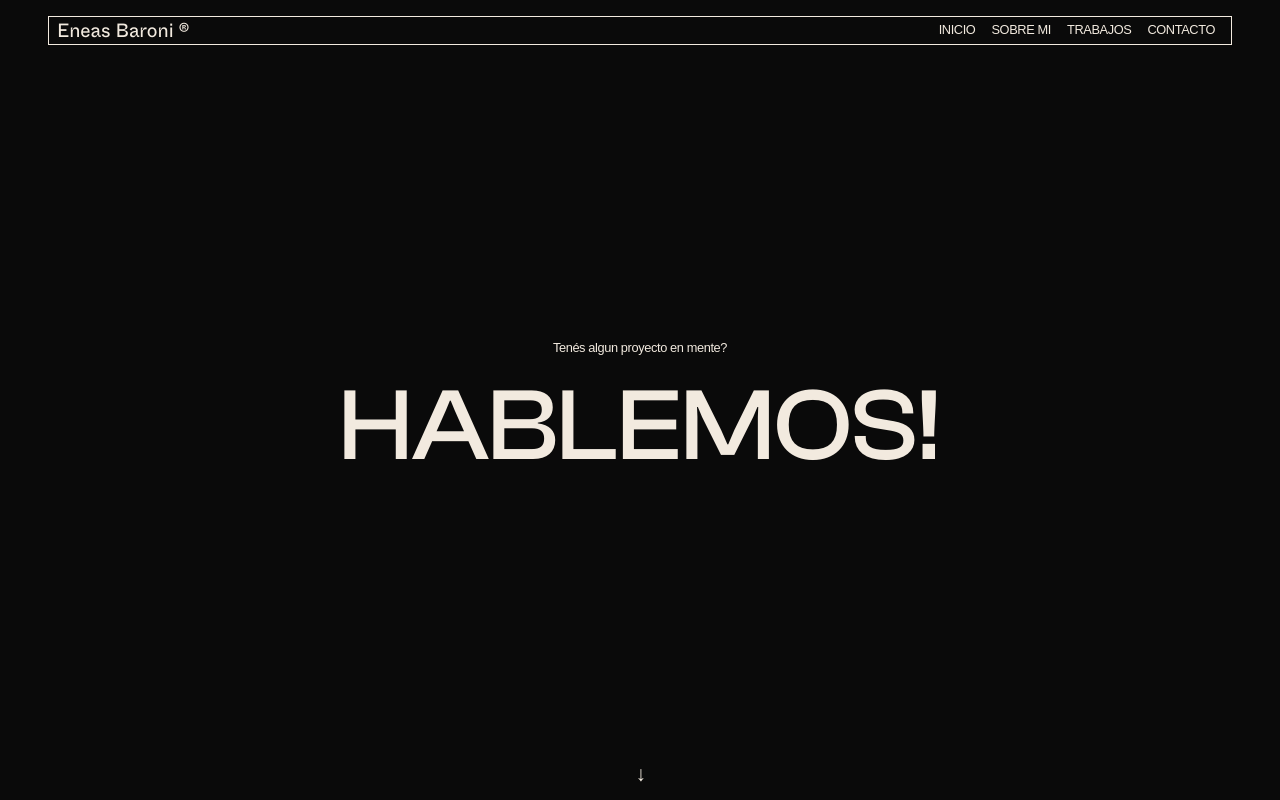
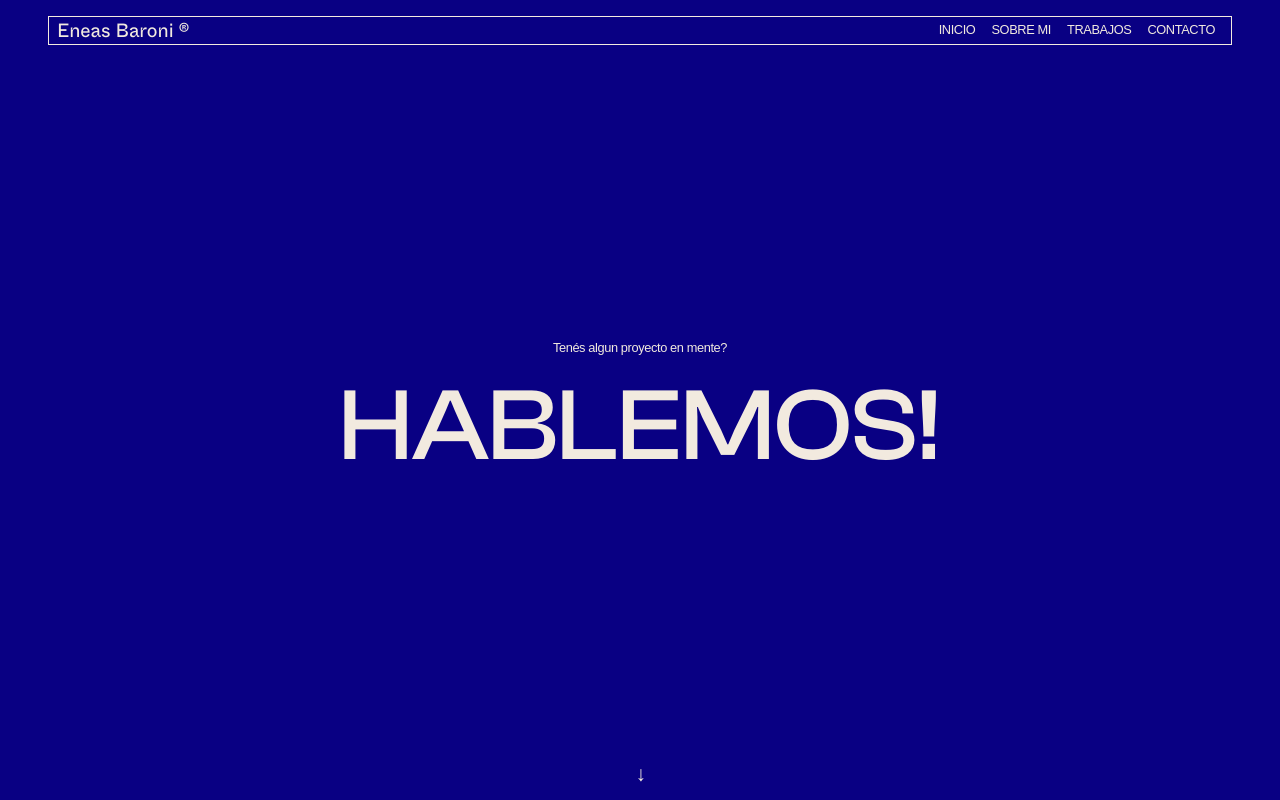
Before and after one commit to eneasbaroni/Portfolio-Eneas, a React (Create React App) app: page /contact in a window 1280 px wide. Shown: the top 800 px of the page. Built offline with nearby package versions, Linux system fonts and the light colour scheme.

Commit message:
Update AppContainer.js

```diff
--- a/src/components/AppContainer/AppContainer.js
+++ b/src/components/AppContainer/AppContainer.js
@@ -7,10 +7,10 @@ const AppContainer = (props) => {
   let location = useLocation();
 
   useEffect(() => {
-    if (location.pathname === "/works") {
-      setColor("#ececec")
+    if (location.pathname === "/works" || location.pathname === "/" ) {
+      setColor("var(--main-bg)")
     }else{
-      setColor("var(--main-bg)")
+      setColor("#090083")
     }
   }, [location])
 
```
